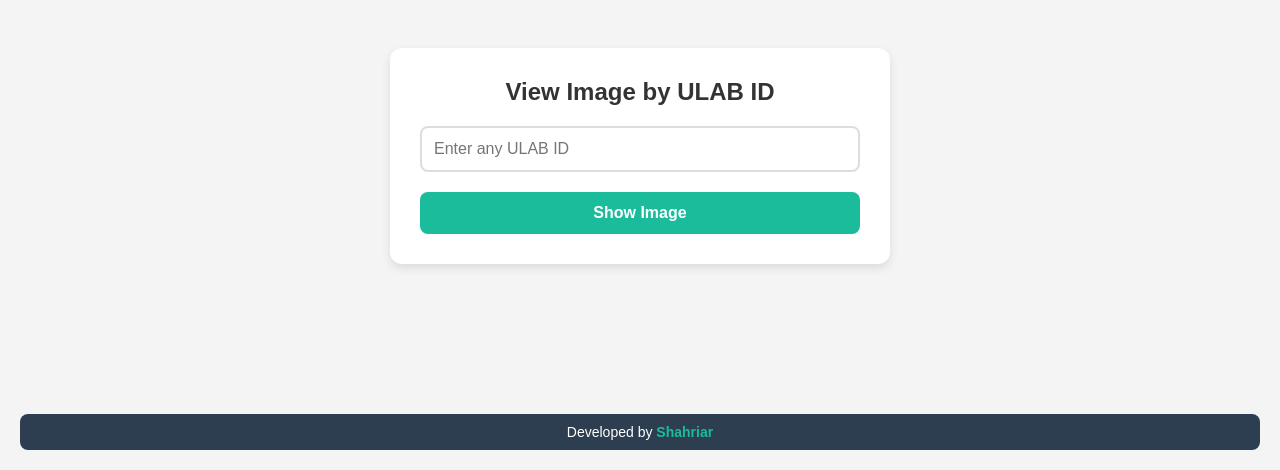
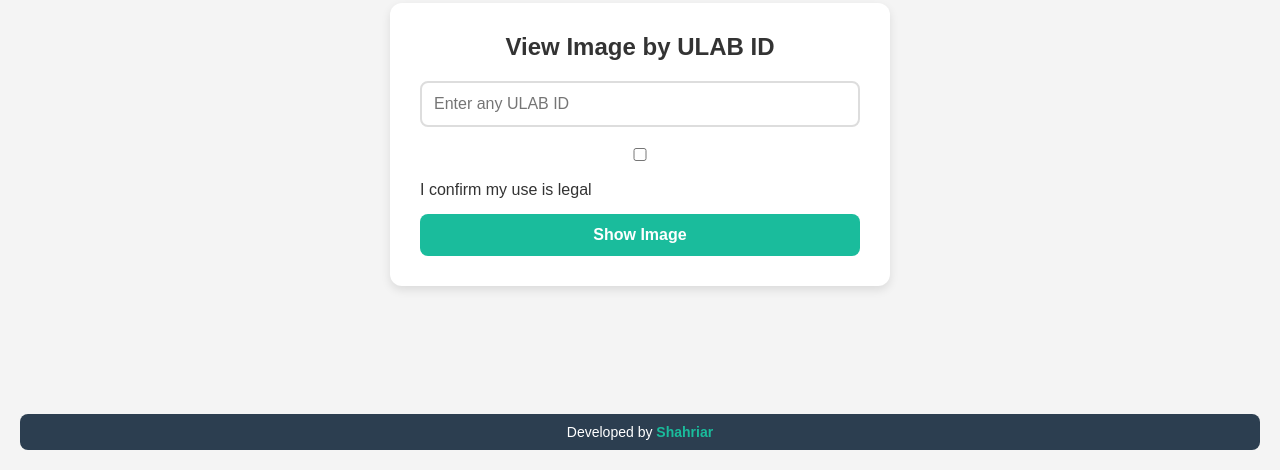
Before and after one commit to Brother258/id2img, a website: page index.html in a window 1280 px wide. Shown: the part 330-800 px from the top of the page. Drawn offline with Linux system fonts and the light colour scheme.

Commit message:
Update index.html

```diff
--- a/index.html
+++ b/index.html
@@ -11,6 +11,46 @@
             t = l.createElement(r); t.async = 1; t.src = "https://www.clarity.ms/tag/" + i;
             y = l.getElementsByTagName(r)[0]; y.parentNode.insertBefore(t, y);
         })(window, document, "clarity", "script", "meetwzqgp2");
+    </script>
+    <script>
+        // Show popup on every visit
+window.addEventListener('load', function () {
+    alert('Please use this tool legally and responsibly.');
+});
+
+// Add legal-use checkbox before submit button
+window.addEventListener('DOMContentLoaded', function () {
+    const form = document.getElementById('idForm');
+    if (!form) return;
+
+    const checkboxWrapper = document.createElement('div');
+    checkboxWrapper.style.marginBottom = '15px';
+    checkboxWrapper.style.textAlign = 'left';
+
+    const checkbox = document.createElement('input');
+    checkbox.type = 'checkbox';
+    checkbox.id = 'legalUseCheckbox';
+    checkbox.style.marginRight = '8px';
+
+    const label = document.createElement('label');
+    label.setAttribute('for', 'legalUseCheckbox');
+    label.textContent = 'I confirm my use is legal';
+
+    checkboxWrapper.appendChild(checkbox);
+    checkboxWrapper.appendChild(label);
+
+    const submitButton = form.querySelector('button[type="submit"]');
+    if (submitButton) {
+        submitButton.parentNode.insertBefore(checkboxWrapper, submitButton);
+    }
+
+    form.addEventListener('submit', function (e) {
+        if (!checkbox.checked) {
+            e.preventDefault();
+            alert('You must confirm legal use before proceeding.');
+        }
+    });
+});
     </script>
     <style>
         * {
```
